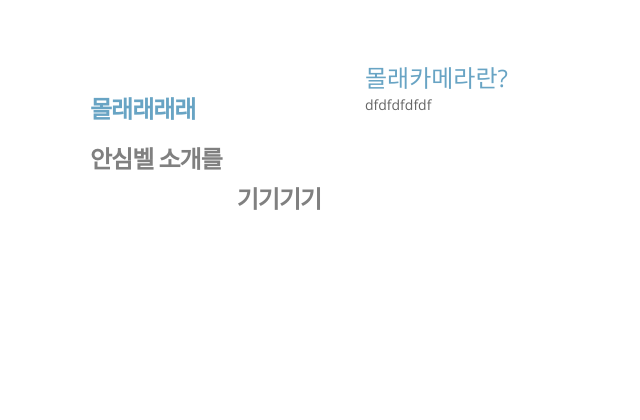
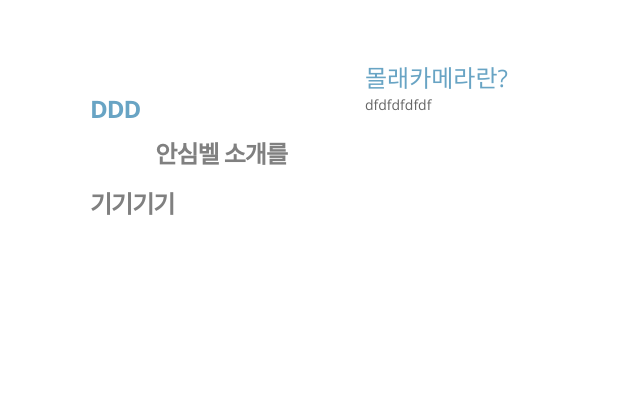
Before and after one commit to masinogns/opensource, a Django app: page /introduce/ in a window 1280 px wide. Shown: the part 110-530 px from the top of the page, without its empty margins (0-640 px from the left). Run offline with Django 3.2, Linux system fonts and the light colour scheme; some libraries are stand-ins or nearby versions.

Commit message:
introduce change

```diff
--- a/introduce/templates/introduce/index.html
+++ b/introduce/templates/introduce/index.html
@@ -3,7 +3,7 @@
 {% load staticfiles %}
 
 {%block srcone%}{% url 'introduce:index'%}{%endblock%}
-{%block onetitle%}몰래래래래{%endblock%}
+{%block onetitle%}ddd{%endblock%}
 {%block twotitle%}안심벨 소개를{%endblock%}
 {%block threetitle%}기기기기{%endblock%}
 
```
